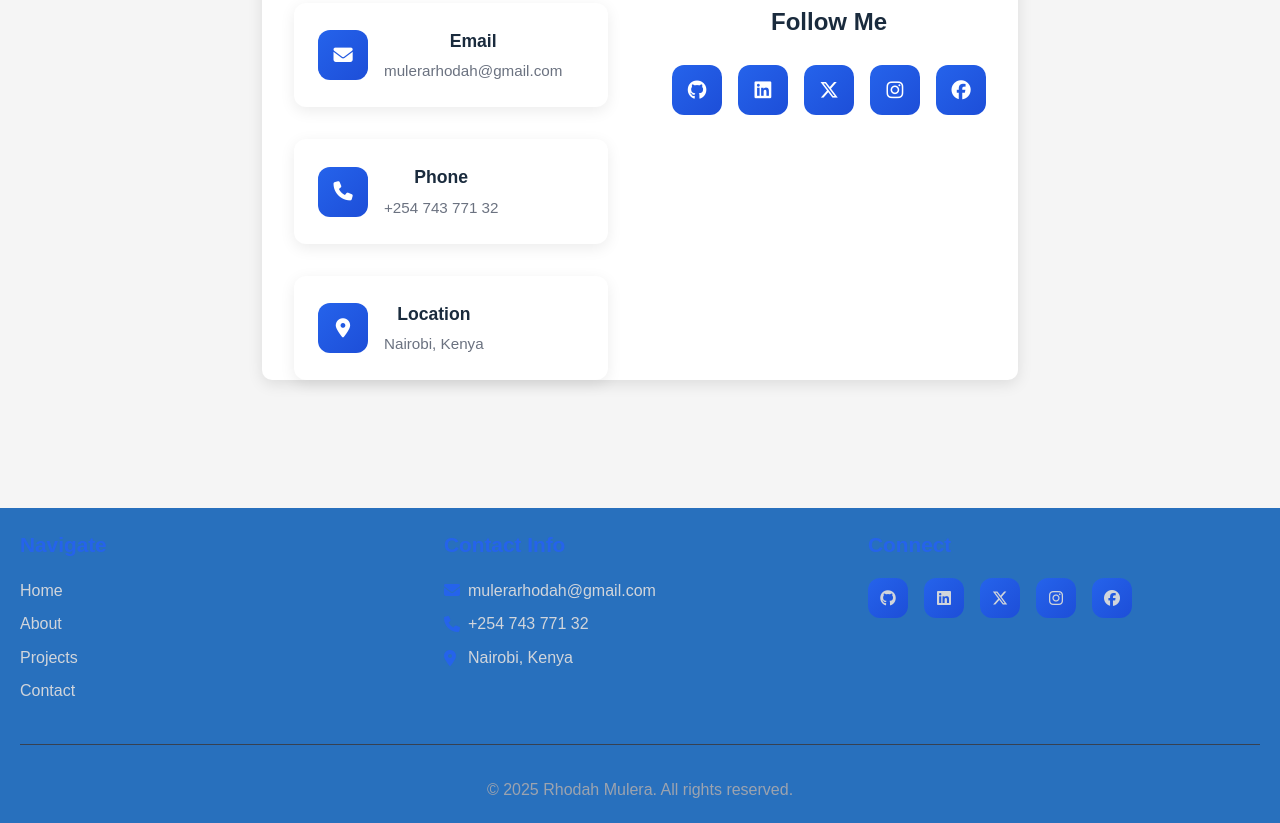
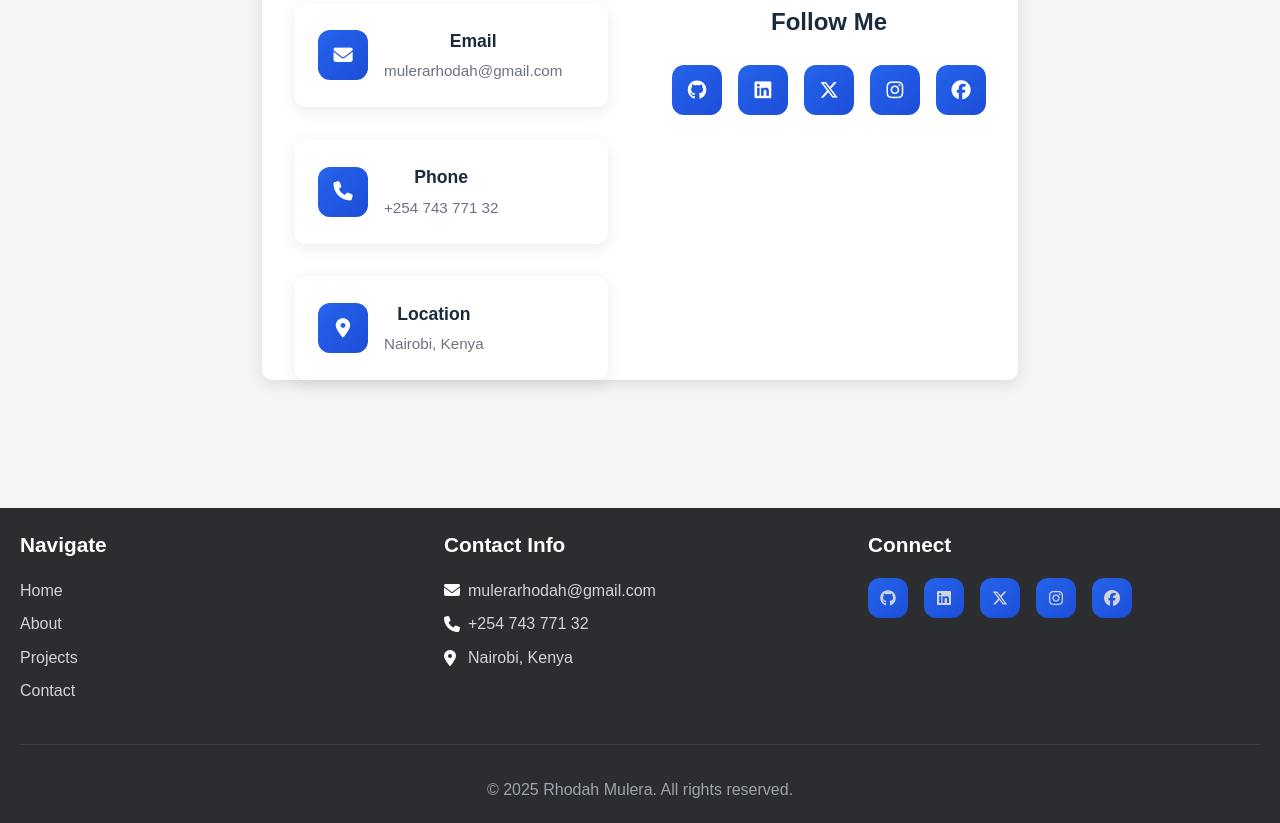
Before and after one commit to Ro-wdy/PortfolioH-C, a plain HTML site: page contact.html in a window 1280 px wide. Shown: the part 946-1769 px from the top of the page. Drawn offline with Linux system fonts and the light colour scheme.

Commit message:
additional styling to the footer

```diff
--- a/styles.css
+++ b/styles.css
@@ -53,6 +53,7 @@ section {
 #home {
     background: url('../Images/bimage.jpg') no-repeat center center/cover;
     position: relative;
+    color: #fff; /* White text for contrast */
 }
 
 #home::before {
@@ -575,7 +576,7 @@ section {
 
 /* Footer */
 footer {
-    background-color: #2870bd;
+    background-color: #2b2d30;
     color: white;
     padding: 20px;
     margin-top: 4rem;
@@ -589,7 +590,7 @@ footer {
 }
 
 .footer-section h3 {
-    color: #2563eb;
+    color: #fff;
     margin-bottom: 1rem;
     font-size: 1.3rem;
 }
@@ -621,7 +622,7 @@ footer {
 }
 
 .contact-info i {
-    color: #2563eb;
+    color: #fff;
     width: 16px;
 }
 
```
